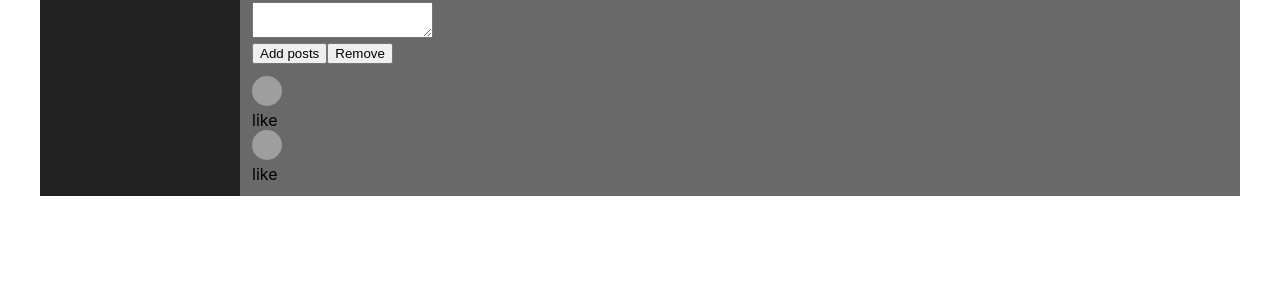
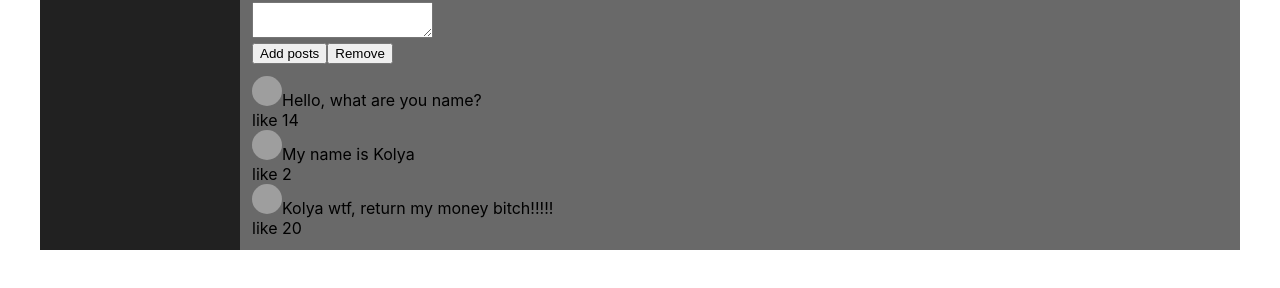
Before and after one commit to DjakFrost/Practice, a React (Create React App) app: page /profile in a window 1280 px wide. Shown: the part 360-648 px from the top of the page. Built offline with nearby package versions, Linux system fonts and the light colour scheme; grey boxes are pictures that could not be loaded.

Commit message:
Fix post

```diff
--- a/src/App.js
+++ b/src/App.js
@@ -8,9 +8,7 @@ import Profile from "./Component/Profile/Profile";
 import Dialogs from "./Component/Dialogs/Dialogs";
 import {BrowserRouter, Routes, Route} from "react-router-dom";
 
-
 const App = (props) => {
-
 
 
     return (
@@ -20,8 +18,8 @@ const App = (props) => {
                 <Navbar/>
                 <div className='app-wrapper-content'>
                     <Routes>
-                        <Route path='/dialogs/*' element={<Dialogs message={props.message} dialogs={props.dialogs} />} />
-                        <Route path='/profile' element={<Profile posts={props.posts} />} />
+                        <Route path='/dialogs/*' element={<Dialogs state={props.state.messagesPage}/>}/>
+                        <Route path='/profile' element={<Profile state={props.state.profile}/>}/>
                         <Route path='/news' element={<news/>}/>
                         <Route path='/music' element={<music/>}/>
                         <Route path='/settings' element={<settings/>}/>
--- a/src/Component/Dialogs/Dialogs.jsx
+++ b/src/Component/Dialogs/Dialogs.jsx
@@ -7,10 +7,10 @@ import DialogItem from "./DialogItem/DialogsItem";
 
 const Dialogs = (props) => {
 
-    let dialogElements = props.dialogs
+    let dialogElements = props.state.dialogs
         .map(dialog => <DialogItem name={dialog.name} id={dialog.id}/>)
 
-    let messagesElements = props.message
+    let messagesElements = props.state.message
         .map(message => <Message message={message.message} id={message.id}/>)
 
     return (
--- a/src/Component/Profile/MyPosts/MyPosts.jsx
+++ b/src/Component/Profile/MyPosts/MyPosts.jsx
@@ -2,13 +2,9 @@ import React from "react";
 import s from "./MyPosts.module.css";
 import Posts from "./Posts/Posts";
 
-
 const MyPosts = (props) => {
-
-
-    let postElements = props.posts
+    let postsElement = props.posts.posts
         .map(p => <Posts message={p.message} likesCount={p.likesCount}/>)
-
     return <div className={s.postsBlock}>
         <h1>My post</h1>
         <div>
@@ -20,7 +16,7 @@ const MyPosts = (props) => {
             <button>Remove</button>
         </div>
         <div className={s.posts}>
-            {postElements}
+            {postsElement}
         </div>
     </div>
 }
--- a/src/Component/Profile/MyPosts/Posts/Posts.jsx
+++ b/src/Component/Profile/MyPosts/Posts/Posts.jsx
@@ -3,9 +3,8 @@ import classes from "./Posts.module.css";
 
 
 const Posts = (props) => {
-
     return <div className={classes.item}>
-                <img src='https://encrypted-tbn0.gstatic.com/images?q=tbn:ANd9GcQkAOCTMsRRjRWRQmZQB9geVQmynJHyQI8G1w&usqp=CAU'/>
+                <img src = 'https://encrypted-tbn0.gstatic.com/images?q=tbn:ANd9GcQkAOCTMsRRjRWRQmZQB9geVQmynJHyQI8G1w&usqp=CAU' />
         {props.message}
         <div>
         <span>like {props.likesCount}</span>
--- a/src/Component/Profile/MyPosts/ProfileInfo/ProfileInfo.jsx
+++ b/src/Component/Profile/MyPosts/ProfileInfo/ProfileInfo.jsx
@@ -1,5 +1,6 @@
 import React from "react";
 import s from "./ProfileInfo.module.css";
+import MyPosts from "../MyPosts";
 
 
 const ProfileInfo = () => {
--- a/src/Component/Profile/Profile.jsx
+++ b/src/Component/Profile/Profile.jsx
@@ -2,18 +2,13 @@ import React from "react";
 import classes from "./Profile.module.css";
 import MyPosts from "./MyPosts/MyPosts";
 import ProfileInfo from "./MyPosts/ProfileInfo/ProfileInfo";
-import Posts from "./MyPosts/Posts/Posts";
 
 
 const Profile = (props) => {
 
-    let posts = props.posts
-        .map(p => <Posts message={p.message} likesCount={p.likesCount}/>)
-
     return <div>
         <ProfileInfo/>
-        <MyPosts posts = {posts}/>
+        <MyPosts posts = {props.state}/>
     </div>
-
 }
 export default Profile;
--- /dev/null
+++ b/src/Redux/state.js
@@ -0,0 +1,29 @@
+let state = {
+    profile:{
+        posts : [
+            {id: 0, message: "Hello, what are you name?", likesCount: "14"},
+            {id: 1, message: "My name is Kolya", likesCount: "2"},
+            {id: 2, message: "Kolya wtf, return my money bitch!!!!!", likesCount: "20"},
+        ]
+    },
+    messagesPage:
+        {dialogs : [
+            {id: 0, name: "Vadim"},
+            {id: 1, name: 'Kolya'},
+            {id: 2, name: 'Egor'},
+            {id: 3, name: 'Ronin'},
+            {id: 4, name: 'Cocker'},
+            {id: 5, name: 'Nekto'}
+        ],
+        message : [
+            {id: 0, message: "Hi all"},
+            {id: 1, message: "Hi bro, how are you"},
+            {id: 2, message: "vzzzzz"},
+            {id: 3, message: "..."},
+            {id: 4, message: "34"},
+            {id: 5, message: "234"}
+        ]
+    }
+}
+
+export default state;
--- a/src/index.js
+++ b/src/index.js
@@ -3,34 +3,14 @@ import ReactDOM from 'react-dom/client';
 import './index.css';
 import App from './App';
 import reportWebVitals from './reportWebVitals';
+import state from "./Redux/state";
 
-let posts = [
-    {id: 0, message: "Hello, what are you name?", likesCount: "14"},
-    {id: 1, message: "My name is Kolya", likesCount: "2"},
-]
 
-let dialogs = [
-    {id: 0, name: "Vadim"},
-    {id: 1, name: 'Kolya'},
-    {id: 2, name: 'Egor'},
-    {id: 3, name: 'Ronin'},
-    {id: 4, name: 'Cocker'},
-    {id: 5, name: 'Nekto'}
-]
-
-let message = [
-    {id: 0, message: "Hi all"},
-    {id: 1, message: "Hi bro, how are you"},
-    {id: 2, message: "vzzzzz"},
-    {id: 3, message: "..."},
-    {id: 4, message: "34"},
-    {id: 5, message: "234"}
-]
 
 const root = ReactDOM.createRoot(document.getElementById('root'));
 root.render(
   <React.StrictMode>
-    <App message={message} dialogs ={dialogs} posts={posts}/>
+    <App state={state} />
   </React.StrictMode>
 );
 
```
